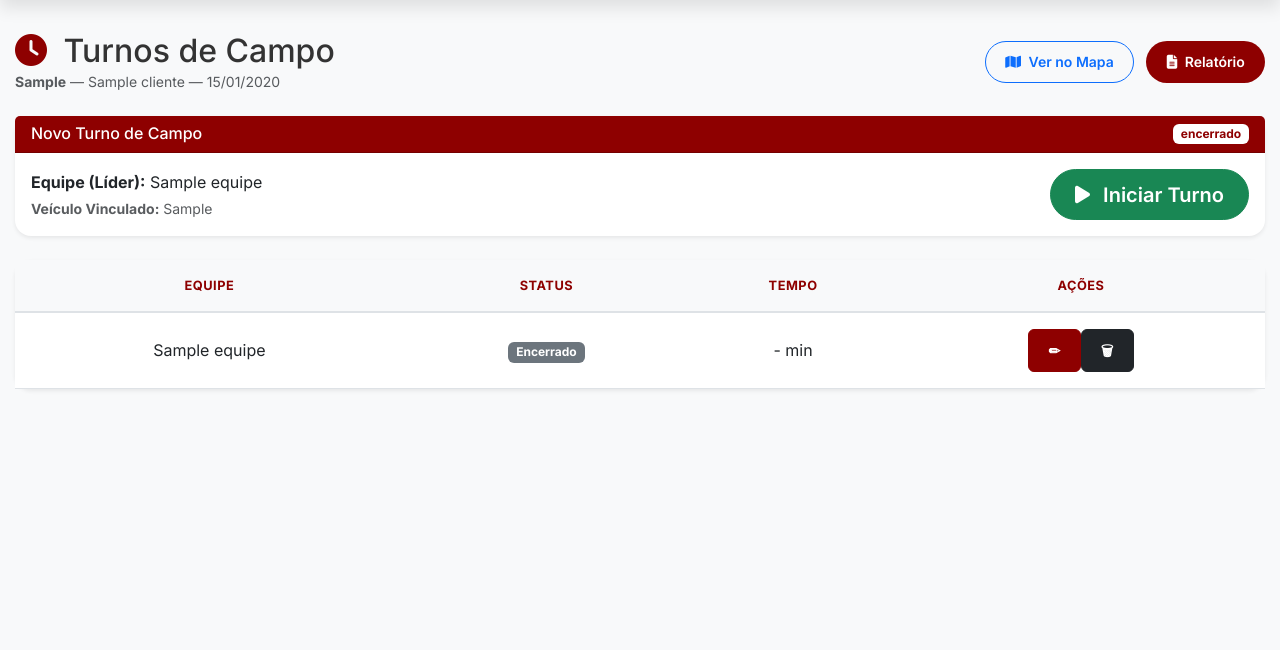
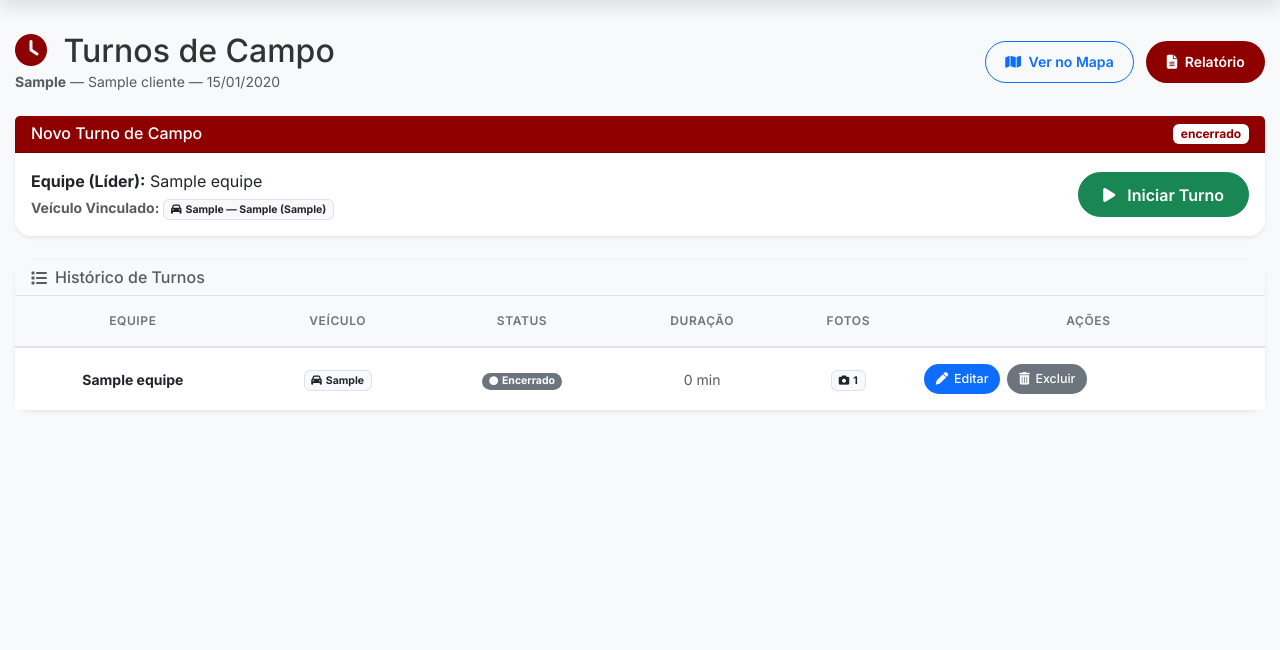
Before and after one commit to panfletagemrelampago/gestao, a Flask app: page /auditorias/turnos/1 in a window 1280 px wide. Shown: the part 62-712 px from the top of the page. Run offline with Flask 3, Linux system fonts and the light colour scheme; a user stored in the database is signed in; tables that the repository leaves empty hold one stand-in row (values such as "Sample post").

Commit message:
Improve layout and functionality of turnos.html
Refactor HTML structure and update JavaScript for better readability and functionality.

```diff
--- a/app/templates/auditorias/turnos.html
+++ b/app/templates/auditorias/turnos.html
@@ -28,18 +28,31 @@
 <div class="card border-0 shadow-sm rounded-4 mb-4">
   <div class="card-header text-white d-flex justify-content-between align-items-center" style="background:#8E0000;">
     <h6 class="mb-0">Novo Turno de Campo</h6>
-    <span class="badge bg-white text-vinho" style="color: #8E0000 !important;">{{ acao.status }}</span>
+    <span class="badge bg-white" style="color: #8E0000 !important;">{{ acao.status }}</span>
   </div>
   <div class="card-body">
     <div class="row align-items-center">
       <div class="col-md-8">
-        {% set veiculo_vinculado = acao.lider.veiculos[0] if acao.lider and acao.lider.veiculos else None %}
-        <p class="mb-1"><strong>Equipe (Líder):</strong> {{ acao.lider.nome if acao.lider else 'Não definida' }}</p>
-        <p class="mb-0 text-muted small"><strong>Veículo Vinculado:</strong> {{ veiculo_vinculado.placa if veiculo_vinculado else 'A pé' }}</p>
+        <p class="mb-1">
+          <strong>Equipe (Líder):</strong>
+          {{ acao.lider.nome if acao.lider else 'Não definida' }}
+        </p>
+        <p class="mb-0 text-muted small">
+          <strong>Veículo Vinculado:</strong>
+          {% if veiculo_lider %}
+            <span class="badge bg-light text-dark border">
+              <i class="fas fa-car me-1"></i>{{ veiculo_lider.placa }} — {{ veiculo_lider.modelo }} ({{ veiculo_lider.cor }})
+            </span>
+          {% else %}
+            <span class="badge bg-light text-secondary border">
+              <i class="fas fa-walking me-1"></i> A pé
+            </span>
+          {% endif %}
+        </p>
       </div>
       <div class="col-md-4 text-md-end mt-3 mt-md-0">
         <form action="{{ url_for('auditorias.iniciar_turno', acao_id=acao.id) }}" method="POST">
-          <button type="submit" class="btn btn-success btn-lg rounded-pill px-4">
+          <button type="submit" class="btn btn-success rounded-pill px-4">
             <i class="fas fa-play me-2"></i> Iniciar Turno
           </button>
         </form>
@@ -50,7 +63,11 @@
 {% endif %}
 
 <!-- LISTA -->
-<div class="card shadow-sm">
+<div class="card border-0 shadow-sm rounded-4">
+  <div class="card-header d-flex align-items-center" style="background:#f8f9fa; border-bottom: 1px solid #dee2e6;">
+    <i class="fas fa-list me-2 text-muted"></i>
+    <h6 class="mb-0 text-muted">Histórico de Turnos</h6>
+  </div>
   <div class="card-body p-0">
     <div id="lista-turnos"></div>
   </div>
@@ -59,6 +76,72 @@
 {% endblock %}
 
 {% block scripts %}
+<style>
+  /* ── Tabela de turnos ── */
+  #lista-turnos .table {
+    margin-bottom: 0;
+    font-size: 0.875rem;
+  }
+  #lista-turnos .table thead th {
+    background: #f8f9fa;
+    color: #6c757d;
+    font-weight: 600;
+    font-size: 0.75rem;
+    text-transform: uppercase;
+    letter-spacing: 0.05em;
+    border-bottom: 2px solid #dee2e6;
+    padding: 0.75rem 1rem;
+  }
+  #lista-turnos .table tbody td {
+    vertical-align: middle;
+    padding: 0.75rem 1rem;
+    border-bottom: 1px solid #f0f0f0;
+  }
+  #lista-turnos .table tbody tr:last-child td {
+    border-bottom: none;
+  }
+
+  /* ── Botões de ação ── */
+  .btn-turno {
+    display: inline-flex;
+    align-items: center;
+    gap: 0.35rem;
+    font-size: 0.78rem;
+    font-weight: 500;
+    padding: 0.35rem 0.75rem;
+    border-radius: 20px;
+    border: none;
+    cursor: pointer;
+    transition: opacity 0.15s, transform 0.1s;
+    white-space: nowrap;
+  }
+  .btn-turno:hover {
+    opacity: 0.85;
+    transform: translateY(-1px);
+  }
+  .btn-turno:active {
+    transform: translateY(0);
+  }
+  .btn-turno-parar {
+    background: #dc3545;
+    color: #fff;
+  }
+  .btn-turno-editar {
+    background: #0d6efd;
+    color: #fff;
+  }
+  .btn-turno-excluir {
+    background: #6c757d;
+    color: #fff;
+  }
+  .acoes-turno {
+    display: flex;
+    flex-wrap: wrap;
+    gap: 0.4rem;
+    align-items: center;
+  }
+</style>
+
 <script>
 const ACAO_ID = {{ acao.id }};
 
@@ -68,37 +151,73 @@ async function carregarTurnos() {
   const el = document.getElementById('lista-turnos');
 
   if (!data.turnos || data.turnos.length === 0) {
-    el.innerHTML = '<div class="p-4 text-center text-muted">Sem turnos</div>';
+    el.innerHTML = `
+      <div class="p-5 text-center text-muted">
+        <i class="fas fa-inbox fa-2x mb-2 d-block opacity-50"></i>
+        Nenhum turno registrado ainda.
+      </div>`;
     return;
   }
 
-  let html = '<table class="table mb-0"><thead><tr><th>Equipe</th><th>Status</th><th>Tempo</th><th>Ações</th></tr></thead><tbody>';
+  let html = `
+    <div class="table-responsive">
+      <table class="table mb-0">
+        <thead>
+          <tr>
+            <th>Equipe</th>
+            <th>Veículo</th>
+            <th>Status</th>
+            <th>Duração</th>
+            <th>Fotos</th>
+            <th>Ações</th>
+          </tr>
+        </thead>
+        <tbody>`;
 
   data.turnos.forEach(t => {
-    let status = t.status === 'ativo'
-      ? '<span class="badge bg-success">Ativo</span>'
-      : '<span class="badge bg-secondary">Encerrado</span>';
+    const statusBadge = t.status === 'ativo'
+      ? '<span class="badge rounded-pill bg-success"><i class="fas fa-circle me-1" style="font-size:0.55rem;"></i>Ativo</span>'
+      : '<span class="badge rounded-pill bg-secondary"><i class="fas fa-circle me-1" style="font-size:0.55rem;"></i>Encerrado</span>';
 
-    let acoes = '';
+    const veiculo = t.veiculo_placa
+      ? `<span class="badge bg-light text-dark border"><i class="fas fa-car me-1"></i>${t.veiculo_placa}</span>`
+      : `<span class="text-muted small"><i class="fas fa-walking me-1"></i>A pé</span>`;
+
+    const duracao = t.duracao_minutos != null
+      ? `<span class="text-muted">${t.duracao_minutos} min</span>`
+      : `<span class="text-muted">—</span>`;
+
+    const fotos = `<span class="badge bg-light text-dark border"><i class="fas fa-camera me-1"></i>${t.total_fotos || 0}</span>`;
+
+    let acoes = '<div class="acoes-turno">';
 
     {% if current_user.tipo_usuario in ['admin', 'equipe'] %}
     if (t.status === 'ativo') {
-      acoes += `<button onclick="encerrar(${t.id})" class="btn btn-sm btn-danger">⛔</button>`;
+      acoes += `<button onclick="encerrar(${t.id})" class="btn-turno btn-turno-parar">
+                  <i class="fas fa-stop-circle"></i> Parar
+                </button>`;
     }
-
-    acoes += `<button onclick="editar(${t.id})" class="btn btn-sm btn-primary">✏</button>`;
-    acoes += `<button onclick="excluir(${t.id})" class="btn btn-sm btn-dark">🗑</button>`;
+    acoes += `<button onclick="editar(${t.id})" class="btn-turno btn-turno-editar">
+                <i class="fas fa-pen"></i> Editar
+              </button>`;
+    acoes += `<button onclick="excluir(${t.id})" class="btn-turno btn-turno-excluir">
+                <i class="fas fa-trash-alt"></i> Excluir
+              </button>`;
     {% endif %}
 
+    acoes += '</div>';
+
     html += `<tr>
-	      <td>${t.equipe_nome || '-'}</td>
-	      <td>${status}</td>
-	      <td>${t.duracao_minutos || '-'} min</td>
-	      <td>${acoes}</td>
-	    </tr>`;
+      <td><strong>${t.equipe_nome || '—'}</strong></td>
+      <td>${veiculo}</td>
+      <td>${statusBadge}</td>
+      <td>${duracao}</td>
+      <td>${fotos}</td>
+      <td>${acoes}</td>
+    </tr>`;
   });
 
-  html += '</tbody></table>';
+  html += '</tbody></table></div>';
   el.innerHTML = html;
 }
 
@@ -106,42 +225,35 @@ async function carregarTurnos() {
    AÇÕES
 ========================= */
 
-
-
-async function encerrar(id){
-  if(confirm('Encerrar turno?')){
+async function encerrar(id) {
+  if (confirm('Deseja encerrar este turno?')) {
     await fetch('/auditorias/turno/encerrar/' + id);
     carregarTurnos();
   }
 }
 
-async function excluir(id){
-  if(confirm('Excluir turno?')){
+async function excluir(id) {
+  if (confirm('Deseja excluir este turno? Esta ação não pode ser desfeita.')) {
     await fetch('/auditorias/turno/excluir/' + id);
     carregarTurnos();
   }
 }
 
-async function editar(id){
+async function editar(id) {
   const obs = prompt('Nova observação:');
-  if(!obs) return;
+  if (!obs) return;
 
   await fetch('/auditorias/turno/editar/' + id, {
-    method:'POST',
-    headers:{'Content-Type':'application/x-www-form-urlencoded'},
+    method: 'POST',
+    headers: { 'Content-Type': 'application/x-www-form-urlencoded' },
     body: 'observacoes=' + encodeURIComponent(obs)
   });
 
   carregarTurnos();
 }
 
-/* =========================
-   INICIAR (Removido fetch manual para usar form post direto)
-========================= */
-
 /* INIT */
 carregarTurnos();
 setInterval(carregarTurnos, 20000);
-
 </script>
 {% endblock %}
```
